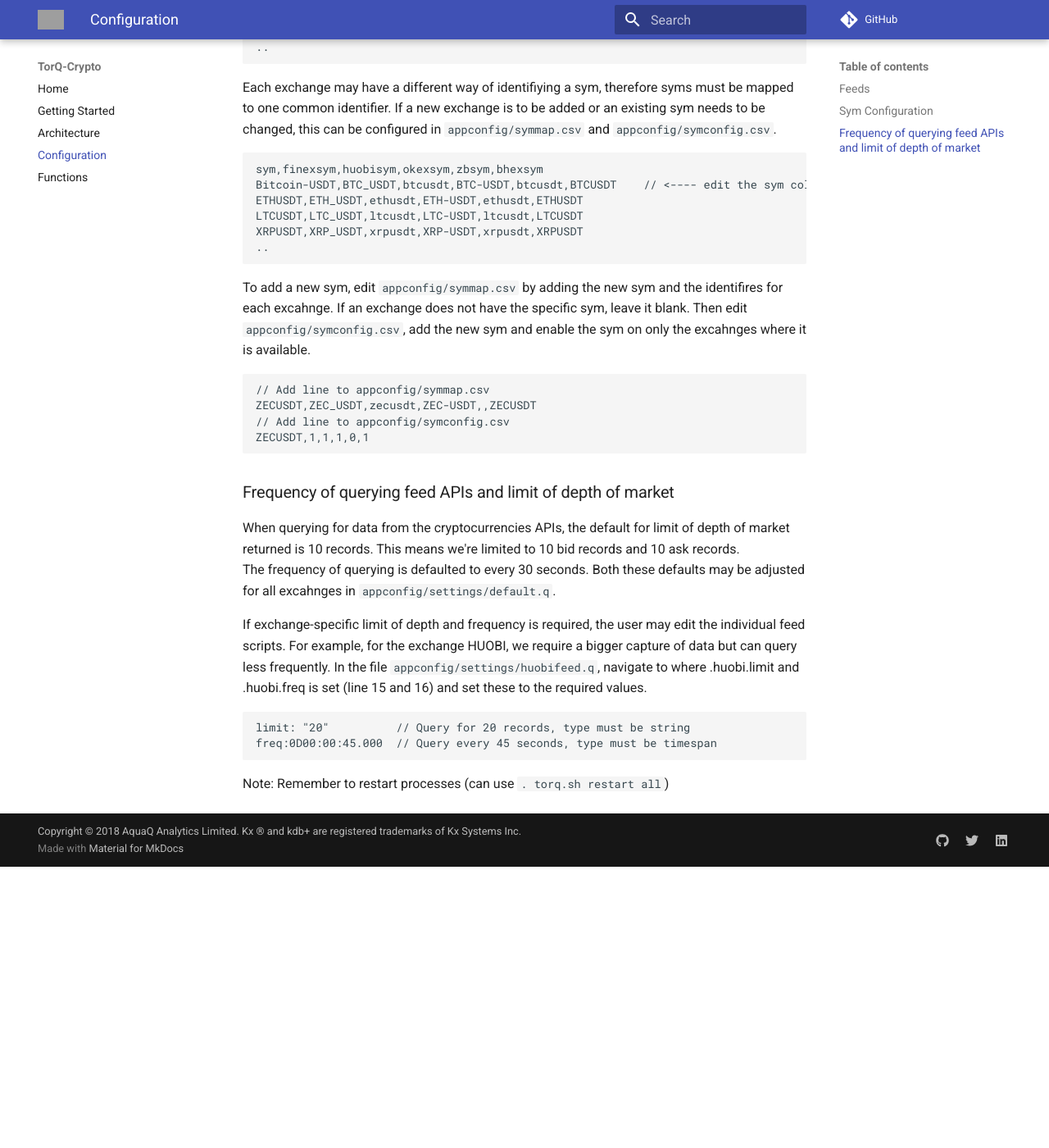
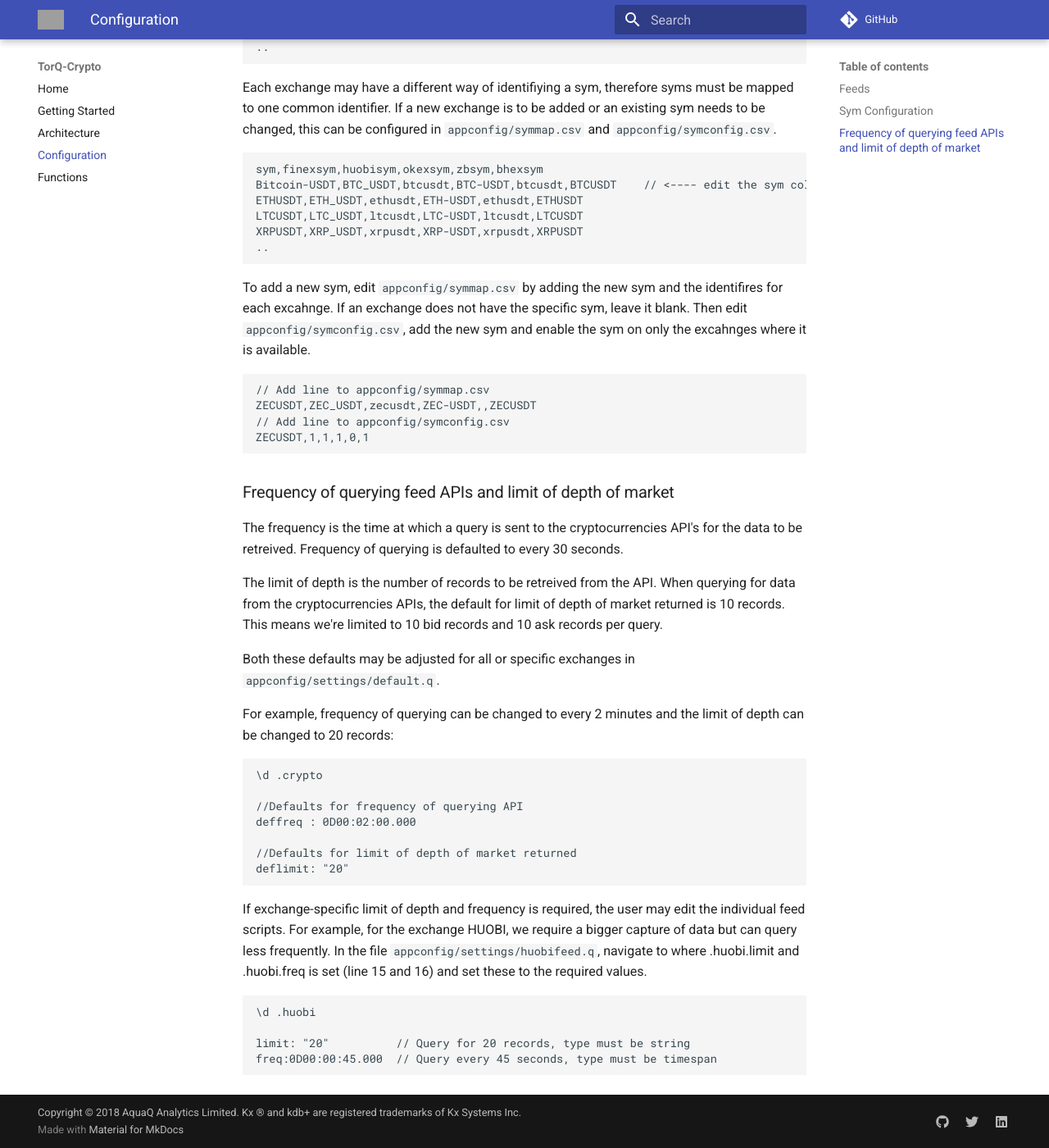
Before and after one commit to DataIntellectTech/TorQ-Crypto, an MkDocs documentation site: the page built from docs/Crypto Configuration.md, in a window 1280 px wide and 1400 px high, scrolled down 657 px. Shown: the whole window at 82% size. Built offline with MkDocs 1.6.1 and Material for MkDocs 9.7.7, drawn with Linux system fonts in a browser that asks for light colours; comment, search, counter and statistics services are not loaded; old or Windows-style settings are respelled for this version of MkDocs; before the commit the page ends 1714 px from its top, so only the background shows below that; grey boxes are pictures that could not be loaded.

Commit message:
Updated freq and limit of depth section

```diff
--- a/docs/Crypto Configuration.md
+++ b/docs/Crypto Configuration.md
@@ -45,15 +45,34 @@ the new sym and enable the sym on only the excahnges where it is available.
     ZECUSDT,1,1,1,0,1
 
 ### Frequency of querying feed APIs and limit of depth of market
-When querying for data from the cryptocurrencies APIs, the default for limit of depth of market returned is 10 records.
-This means we're limited to 10 bid records and 10 ask records.
-The frequency of querying is defaulted to every 30 seconds. Both these defaults may be adjusted for all excahnges in `appconfig/settings/default.q`.
+The frequency is the time at which a query is sent to the cryptocurrencies API's
+for the data to be retreived. Frequency of querying is defaulted to every 30 seconds.
+
+The limit of depth is the number of records to be retreived from the API. When
+querying for data from the cryptocurrencies APIs, the default for limit of depth
+of market returned is 10 records. This means we're limited to 10 bid records and
+10 ask records per query.
+
+Both these defaults may be adjusted for all or specific exchanges in `appconfig/settings/default.q`.
+
+For example, frequency of querying can be changed to every 2 minutes and the limit
+of depth can be changed to 20 records:
+
+    \d .crypto
+
+    //Defaults for frequency of querying API
+    deffreq : 0D00:02:00.000
+
+    //Defaults for limit of depth of market returned
+    deflimit: "20"
+
 
 If exchange-specific limit of depth and frequency is required, the user may edit the individual feed scripts.
 For example, for the exchange HUOBI, we require a bigger capture of data but can query less frequently.
 In the file `appconfig/settings/huobifeed.q`, navigate to where .huobi.limit and .huobi.freq is set (line 15 and 16)
 and set these to the required values.
 
+    \d .huobi
+
     limit: "20"          // Query for 20 records, type must be string
     freq:0D00:00:45.000  // Query every 45 seconds, type must be timespan
-Note: Remember to restart processes (can use `. torq.sh restart all`)
```
